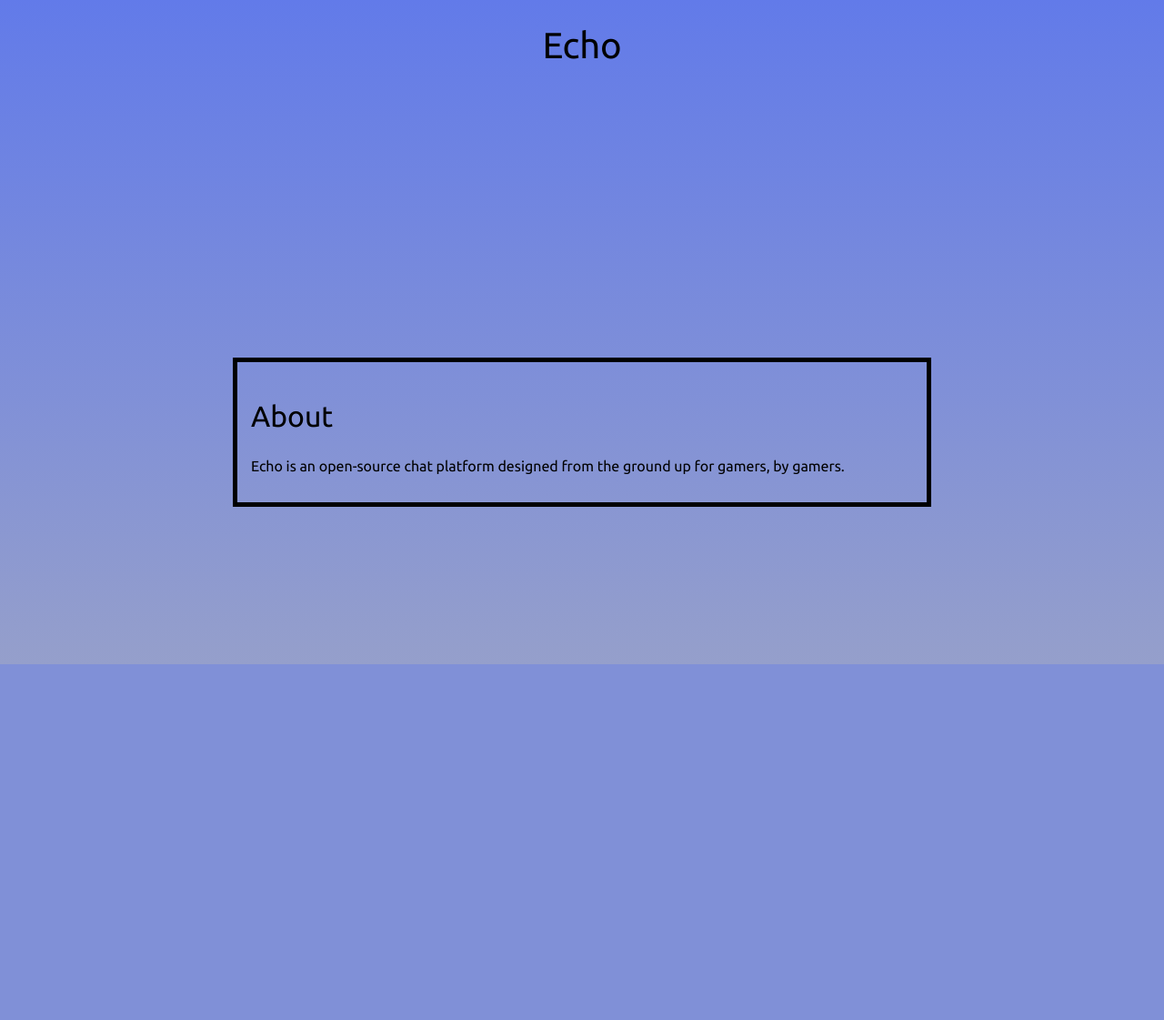
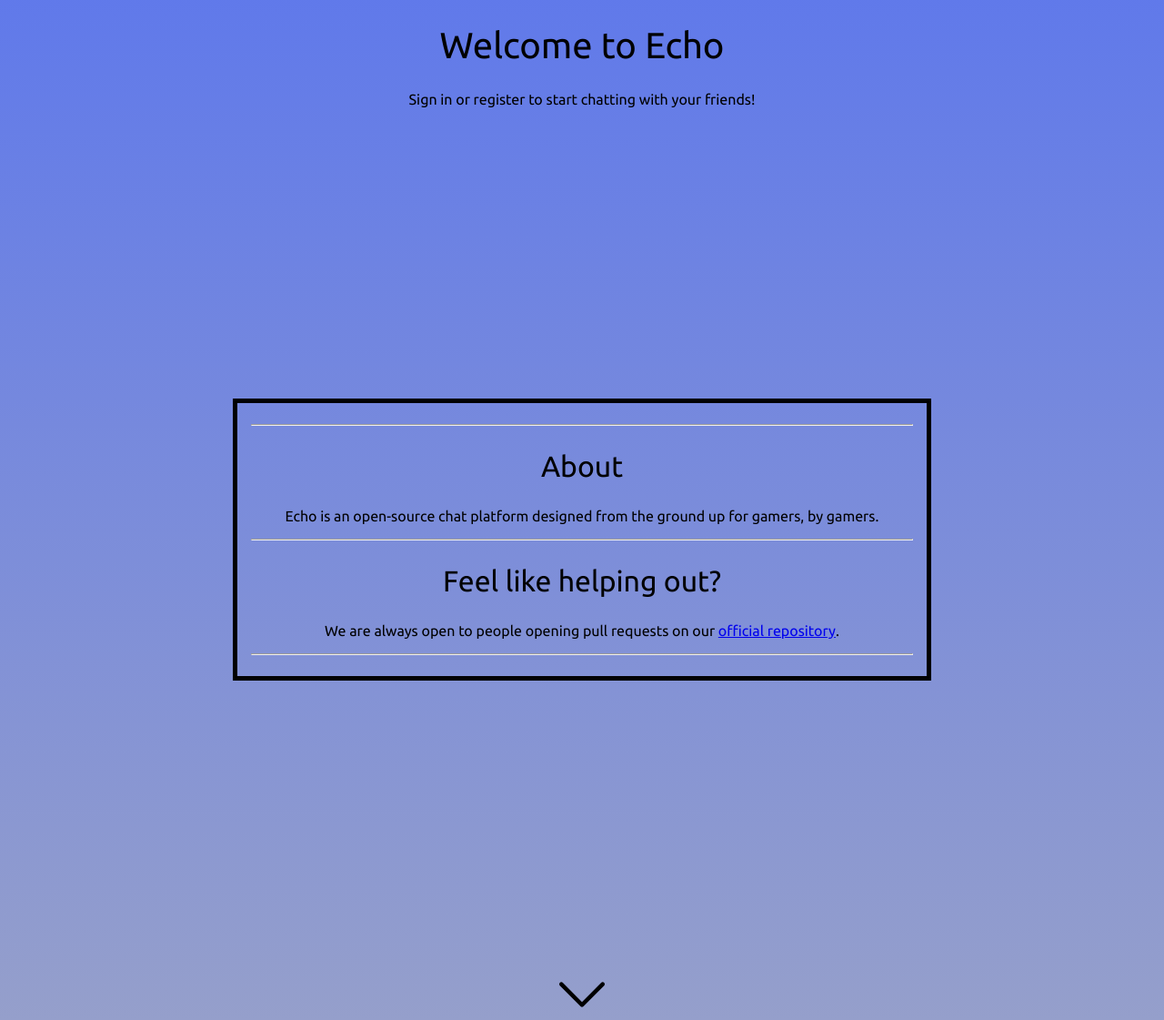
Before and after one commit to InactiveGaming13/echo-frontend, a Flask app: page / in a window 1280 px wide. Shown: the part 70-1191 px from the top of the page at 91% size. Before the commit the page ends 800 px from the top, so only its background shows below. Run offline with Flask 3, Linux system fonts and the light colour scheme.

Commit message:
Add content to the index page

```diff
--- a/templates/index.html
+++ b/templates/index.html
@@ -10,9 +10,9 @@
 
 {% block content %}
 <div class="horizontalCenter">
-    <h1>Echo</h1>
+    <h1>Welcome to Echo</h1>
+    <p>Sign in or register to start chatting with your friends!</p>
 </div>
-
 {% if success %}
     <div class="info success">
         <p>{{ success }}</p>
@@ -25,8 +25,17 @@
     </div>
 {% endif %}
 
-<div class="about">
+<div class="about horizontalCenter">
+    <hr>
     <h2>About</h2>
     <p>Echo is an open-source chat platform designed from the ground up for gamers, by gamers.</p>
+    <hr>
+    <h2>Feel like helping out?</h2>
+    <p>We are always open to people opening pull requests on our <a href="https://github.com/InactiveGaming13/echo-frontend">official repository</a>.</p>
+    <hr>
+</div>
+
+<div class="horizontalCenter scrollIndicator">
+    <img src="{{ url_for("static", filename="img/downArrow.svg") }}" alt="Scroll Down" width="50" height="50">
 </div>
 {% endblock %}
```
Also changed, not shown: static/img/downArrow.svg (added).
